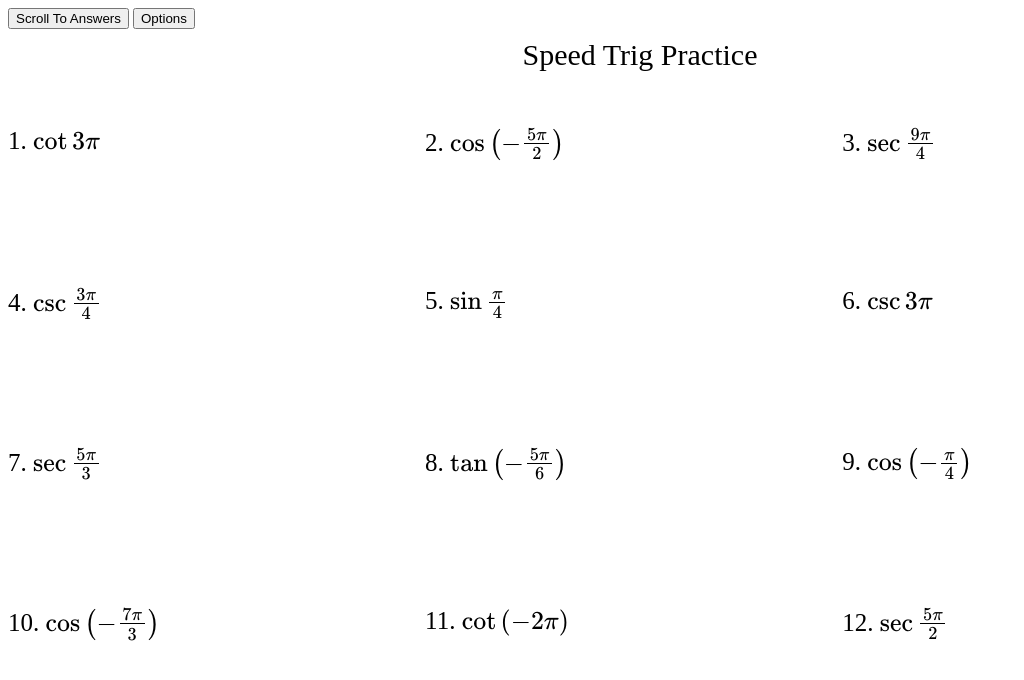
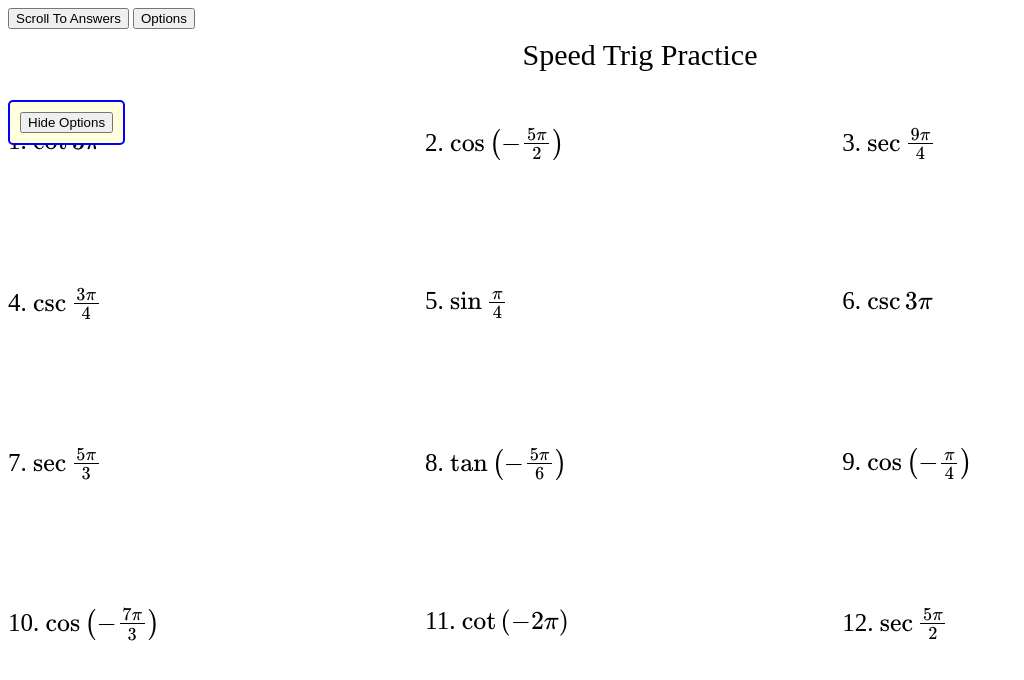
Before and after one commit to Booyya/speedtrig, a plain HTML site: page index.html in a window 1280 px wide. Both pictures are taken after a click on the button "Options". Shown: the top 680 px of the page, without its empty margins (0-1024 px from the left). Drawn offline with nearby package versions, Linux system fonts and the light colour scheme; some packages are replaced by stand-ins of ours.

Commit message:
juicy options

```diff
--- a/index.html
+++ b/index.html
@@ -14,9 +14,12 @@
   	<script defer src="ui.js"></script>
   </head>
   <body>
+  	<div class="hidden" id="options">
+  		<button id="ophide">Hide Options</button>
+  	</div>
   	<div class="controls">
 		<button id="anscroll">Scroll To Answers</button>
-		<button id="options">Options</button>
+		<button id="opbtn">Options</button>
   	</div>
   	<div class="wrapper" id="problems">
   		<div class="header">
--- a/style.css
+++ b/style.css
@@ -17,6 +17,19 @@
 }
 .controls {
 	position: absolute;
+}
+.hidden {
+	display: none;
+}
+.optionbox {
+	display: block;
+	position: fixed;
+	z-index: 1;
+	top: 100px;
+	border: 2px solid blue;
+	background-color: #FFFFDD;
+	padding: 10px;
+	border-radius: 5px;
 }
 @media all {
 	.break {
--- a/ui.js
+++ b/ui.js
@@ -2,3 +2,12 @@ var anscroll = document.getElementById("anscroll");
 anscroll.addEventListener("click", function () {
 	document.getElementById("answers").scrollIntoView();
 });
+var opBtn = document.getElementById("opbtn");
+var opbox = document.getElementById("options");
+opbtn.addEventListener("click", function () {
+	if (opbox.className == "hidden") {
+		opbox.className = "optionbox";
+	} else {
+		opbox.className = "hidden";
+	}
+});
```
